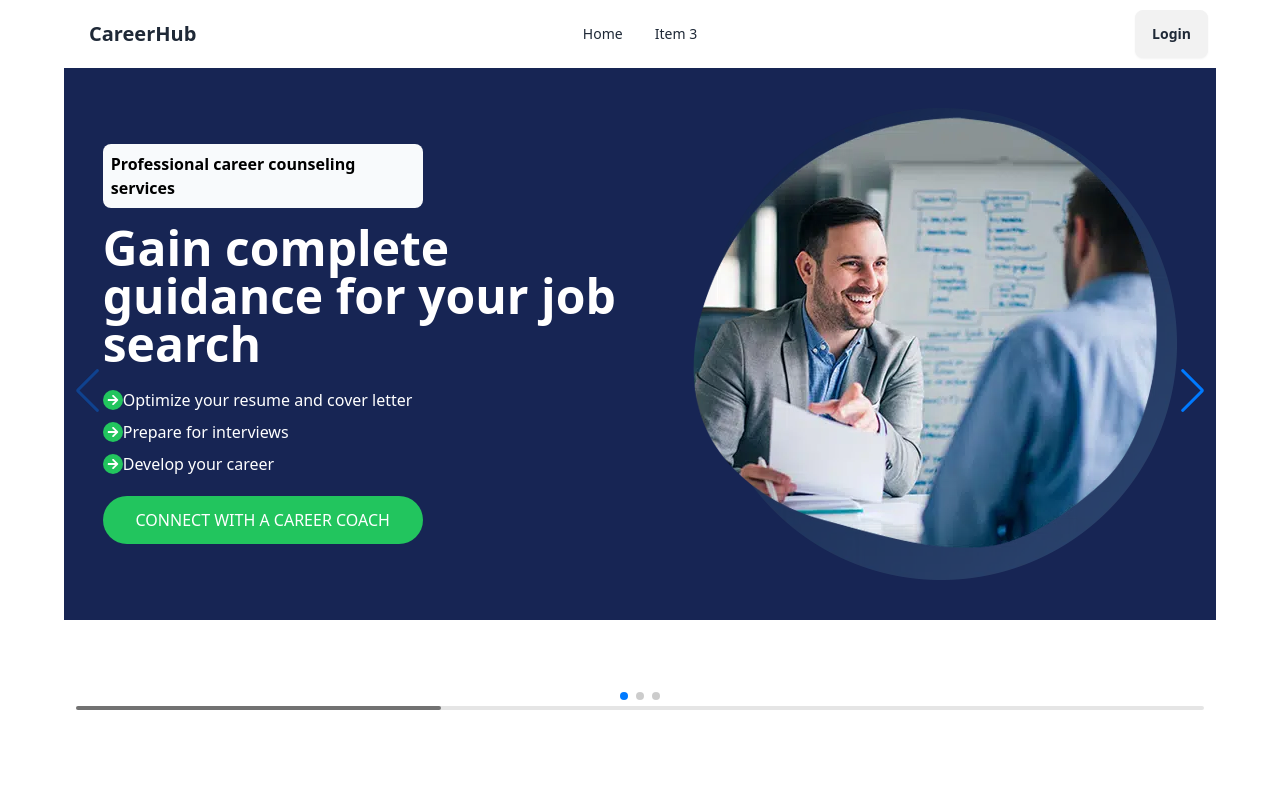
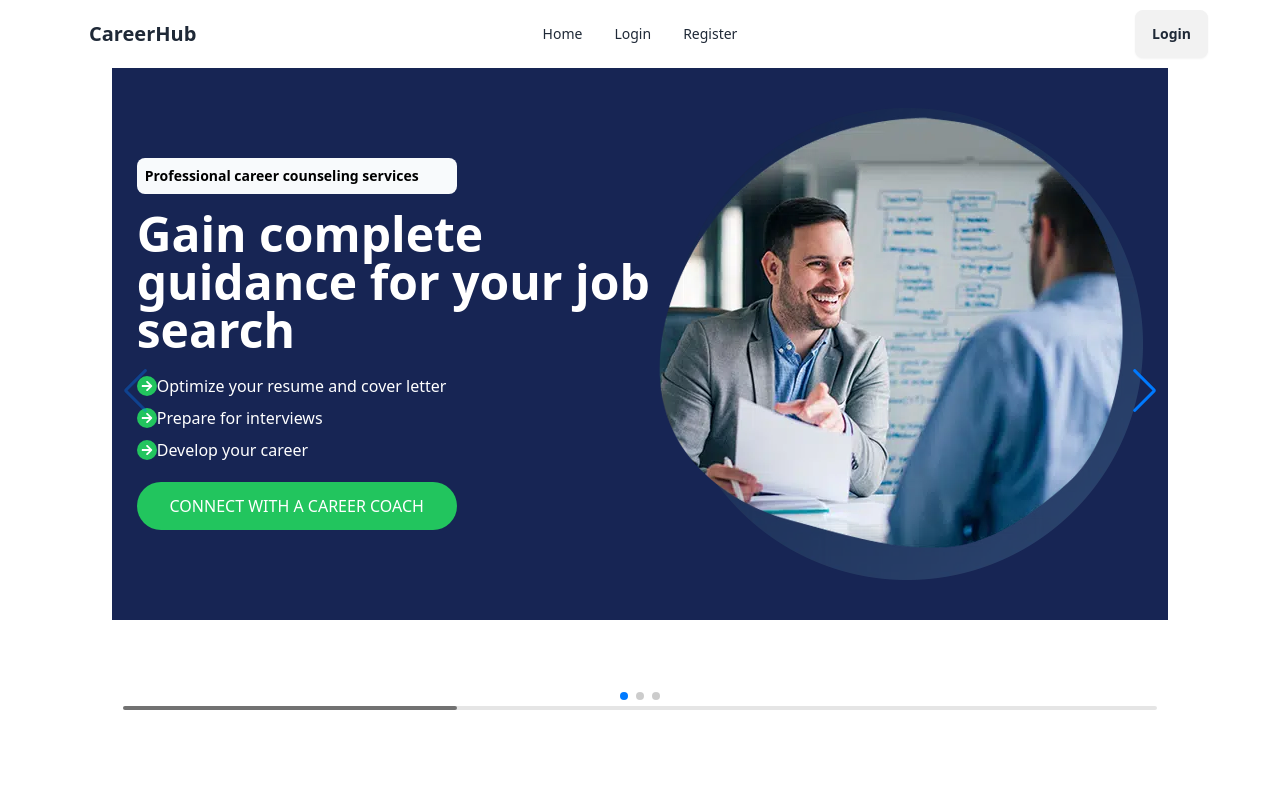
Before and after one commit to johhny47/Career-hub, a React (Vite) app: page / in a window 1280 px wide. Shown: the top 800 px of the page. Built offline with nearby package versions, Linux system fonts and the light colour scheme; no server answers.

Commit message:
added details

```diff
--- a/src/Component/AuthProvider/AuthProvider.jsx
+++ b/src/Component/AuthProvider/AuthProvider.jsx
@@ -10,9 +10,7 @@ const AuthProvider = ({children}) => {
   const handleRegister =(email,password)=>
   {
    return createUserWithEmailAndPassword(auth,email,password)
-    // .then(res=>{
-    //     signOut(auth)
-    // })
+
   }
   const handleLogin = (email,passward)=>{
     return signInWithEmailAndPassword(auth,email,passward)
@@ -42,7 +40,7 @@ const AuthProvider = ({children}) => {
 
   useEffect(()=>{
     const unsubscribe = onAuthStateChanged(auth, (currentUser) => {
-          console.log(currentUser)
+
           if(currentUser){
             setUser(currentUser)
           }
--- a/src/Component/Banner/BannerFirst.jsx
+++ b/src/Component/Banner/BannerFirst.jsx
@@ -3,9 +3,9 @@ import bannerImg1 from "./../../assets/AdobeStock_2537084141.png.webp"
 
 const BannerFirst = () => {
     return (
-       <div className="py-10 bg-blue-950 text-white lg:flex items-center justify-around">
+       <div className="py-10 px-5 bg-blue-950 text-white lg:flex items-center justify-around">
         <div>
-            <h1 className="p-2 rounded-lg text-black font-bold bg-slate-50 w-80">Professional career counseling services</h1>
+            <h1 className="p-2 rounded-lg text-black font-bold bg-slate-50 w-40 text-xs md:w-72 md:text-sm lg:w-80 lg:text-md">Professional career counseling services</h1>
             <h1 className="mt-4 text-5xl font-bold">Gain complete <br /> guidance for your job <br />search</h1>
             <div className="flex items-center mt-5 " ><FaArrowRight className="bg-green-500 rounded-full h-5 w-5 p-1" /><h1>Optimize your resume and cover letter</h1></div>
             <div className="flex items-center my-2" ><FaArrowRight className="bg-green-500 rounded-full h-5 w-5 p-1" /><h1>Prepare for interviews</h1></div>
--- a/src/Component/Banner/BannerThird.jsx
+++ b/src/Component/Banner/BannerThird.jsx
@@ -2,7 +2,7 @@
 import bannerimg3 from "../../assets/client-we-img.png.webp"
 const BannerThird = () => {
     return (
-        <div className="lg:flex items-center justify-around py-10 text-blue-950 bg-[#e9f3ed]">
+        <div className="lg:flex items-center justify-around px-5 py-10 text-blue-950 bg-[#e9f3ed]">
             <div className="lg:w-[40%]">
                 <h1 className="p-1 w-32 rounded-md bg-white font-semibold">clients we help</h1>
                 <h1 className="text-4xl">Advance your professional <br /> career</h1>
--- a/src/Component/Details.jsx
+++ b/src/Component/Details.jsx
@@ -2,13 +2,45 @@ import { useLoaderData } from "react-router-dom";
 
 
 const Details = () => {
-    const data = useLoaderData()
+     const  data = useLoaderData()
+
     const {id,service_name,category,brief_description,pricing,image,counselor} = data
-    console.log(service_name)
+
     return (
-        <div>
-            <h1>details{service_name}</h1>
+
+
+      <div className="h-[500px] w-[1062px] flex gap-10">
+         <div className=" w-[35%]">
+            <img src={image} className="rounded-xl" alt="" />
+         </div>
+         <div className=" w-[60%] ">
+           <h1 className="text-3xl font-bold ">{service_name}</h1>
+           <h2 className="text-xl font-medium my-2">Prics: ${pricing}</h2>
+           <div className="badge badge-outline border-green-400 bg-green-200 text-green-500 font-medium ">In Stock</div>
+           <h2 className="text-xl font-medium mt-2">Description</h2>
+           <h2>{brief_description}</h2>
+           <h2 className="text-xl font-medium mt-3">Counselor</h2>
+           <h2>{counselor}</h2>
+
+           <h2 className="text-xl font-medium mt-3">Rating</h2>
+          <div className="rating mt-2">
+          <input type="radio" name="rating-4" className="mask mask-star-2 bg-green-500" />
+         <input type="radio" name="rating-4" className="mask mask-star-2 bg-green-500" defaultChecked />
+            <input type="radio" name="rating-4" className="mask mask-star-2 bg-green-500" />
+          <input type="radio" name="rating-4" className="mask mask-star-2 bg-green-500" />
+        <input type="radio" name="rating-4" className="mask mask-star-2 bg-green-500" />
+
         </div>
+
+
+         </div>
+      </div>
+
+
+
+
+
+
     );
 };
 
--- a/src/Component/Login.jsx
+++ b/src/Component/Login.jsx
@@ -2,7 +2,7 @@ import React, { useContext } from 'react';
 import { Link, useNavigate } from 'react-router-dom';
 import { authContext } from './AuthProvider/AuthProvider';
 import { FcGoogle } from "react-icons/fc";
-import { Navigate } from 'react-router-dom';
+
 const Login = () => {
     const {handleGoogleLogin,handleLogin} = useContext(authContext);
     const navigate = useNavigate()
--- a/src/Component/Navbar/NavBar.jsx
+++ b/src/Component/Navbar/NavBar.jsx
@@ -7,8 +7,8 @@ import "./navbar.css"
 
 const NavBar = () => {
    const {user, handleLogout} = useContext(authContext)
-   console.log(user)
-  //  console.log(user.displayName)
+
+
 
     return (
         <div className="navbar bg-base-100">
@@ -32,8 +32,12 @@ const NavBar = () => {
               tabIndex={0}
               className="menu menu-sm dropdown-content bg-base-100 rounded-box z-[1] mt-3 w-52 p-2 shadow">
              <NavLink to="/"> <li><a>Home</a></li></NavLink>
+             {
+              user ?  <NavLink to="/"> <li><a>Details</a></li></NavLink>  : <div><NavLink to="/login"> <li><a>Login</a></li></NavLink>
+              <NavLink to="/register"> <li><a>Register</a></li></NavLink></div>
+             }
 
-              <li><a>Item 3</a></li>
+
             </ul>
           </div>
           <a className="btn btn-ghost text-xl">CareerHub</a>
@@ -41,8 +45,12 @@ const NavBar = () => {
         <div className="navbar-center hidden lg:flex">
           <ul className="menu menu-horizontal px-1">
           <NavLink to="/"> <li><a>Home</a></li></NavLink>
+          {
+              user ?  <NavLink to="/"> <li><a>Details</a></li></NavLink>  : <div className="flex"><NavLink to="/login"> <li><a>Login</a></li></NavLink>
+              <NavLink to="/register"> <li><a>Register</a></li></NavLink></div>
+             }
 
-            <li><a>Item 3</a></li>
+
           </ul>
         </div>
         <div className="navbar-end">
--- a/src/Component/PrivateRoute/PrivateRoute.jsx
+++ b/src/Component/PrivateRoute/PrivateRoute.jsx
@@ -1,14 +1,14 @@
-import { Children, useContext } from "react";
+import {  useContext } from "react";
 import { authContext } from "../AuthProvider/AuthProvider";
 import { Navigate } from "react-router-dom";
 
 
-const PrivateRoute = ({Children}) => {
+const PrivateRoute = ({children}) => {
     const { user } = useContext(authContext);
     if(!user){
         return <Navigate to="/login" replace={true} />
     }
-    return Children;
+    return children;
 };
 
 export default PrivateRoute;
--- a/src/Component/Register.jsx
+++ b/src/Component/Register.jsx
@@ -69,7 +69,7 @@ const Register = () => {
               <div className="form-control mt-6">
                 <button className="btn btn-primary">Register</button>
               </div>
-              <p>Already have account? please <Link to="/login">Login</Link> </p>
+              <p>Already have account? please <Link to="/login"><span className="text-blue-700">Login</span></Link> </p>
             </form>
 
             {error && <p className="text-red-500">{error}</p>}
--- a/src/Component/Services.jsx
+++ b/src/Component/Services.jsx
@@ -8,7 +8,7 @@ const Services = ({data}) => {
 
 
     return (
-        <div className="card bg-base-100 w-96 shadow-xl">
+        <div className="card bg-base-100 w-72 md:w-80 lg:w-96 shadow-xl">
   <figure>
     <img
       src={image}
--- a/src/Layout/MainLayout.jsx
+++ b/src/Layout/MainLayout.jsx
@@ -7,7 +7,7 @@ const MainLayout = () => {
     return (
         <div className="max-w-6xl mx-auto">
             <NavBar></NavBar>
-            <div className="min-h-[calc(100vh-295px)]">
+            <div className="min-h-[calc(100vh-295px)] w-11/12 mx-auto">
               <Outlet></Outlet>
             </div>
             <Footer></Footer>
--- a/src/Page/Home.jsx
+++ b/src/Page/Home.jsx
@@ -11,7 +11,7 @@ const Home = () => {
            <Banner></Banner>
           <div className='grid gap-5 grid-cols-1 md:grid-cols-2 lg:grid-cols-3 mx-auto mt-20'>
           {
-            data.map((data,index)=><Services keys={data.id} data={data}></Services>)
+            data.map((data,index)=><Services keys={index} data={data}></Services>)
            }
           </div>
         </div>
--- a/src/Route/route.jsx
+++ b/src/Route/route.jsx
@@ -20,16 +20,16 @@ const router = createBrowserRouter([
                 ]
             },
             {
-                path: "/",
-                element:<PrivateRoute>
-                    <Details></Details>
-                </PrivateRoute>,
+                path: "/details/:id",
+                element: <PrivateRoute>
+                    <Details></Details> </PrivateRoute>,
                 loader:async({params})=>{
                     const res =await fetch("/career.json")
                     const data = await res.json()
                   const  singleData = data.find(d=>d.id == params.id)
-                    console.log(data)
-                    return singleData
+
+                    return singleData;
+
                 }
             },
             {
```
